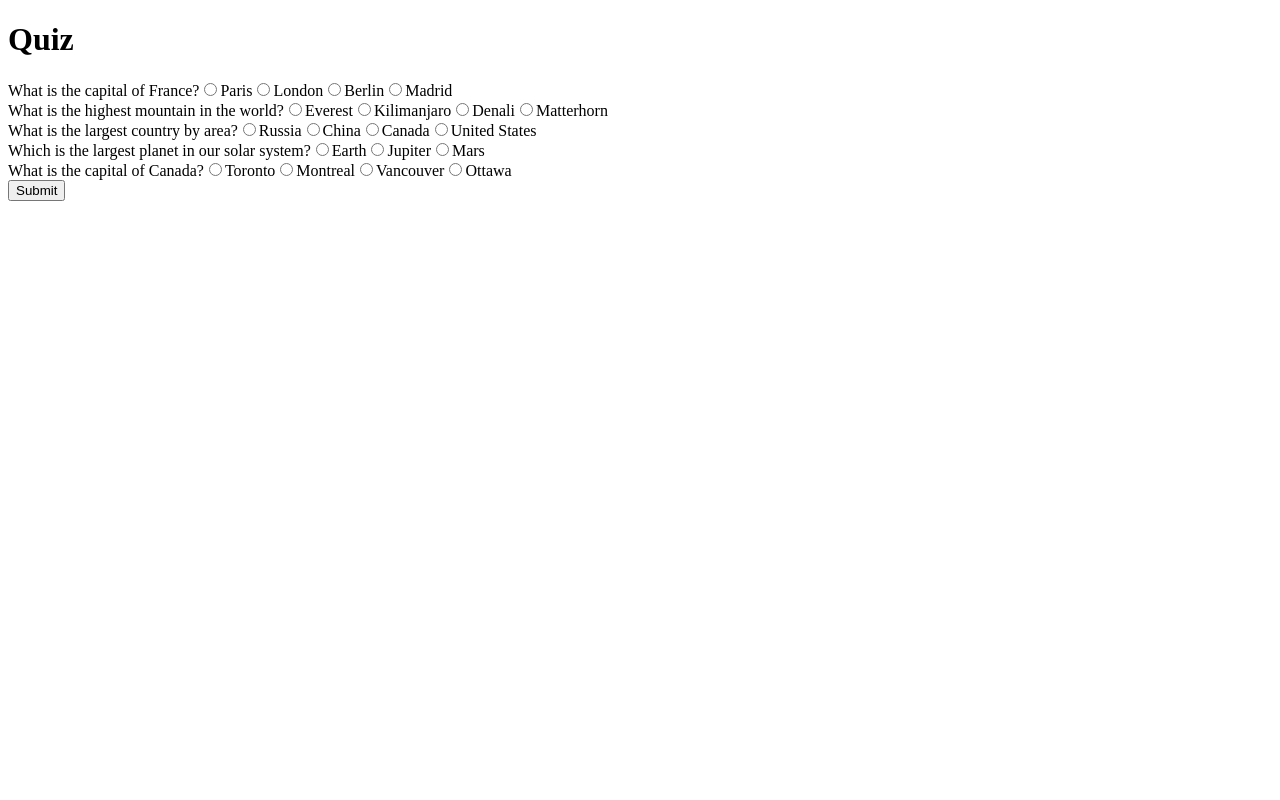
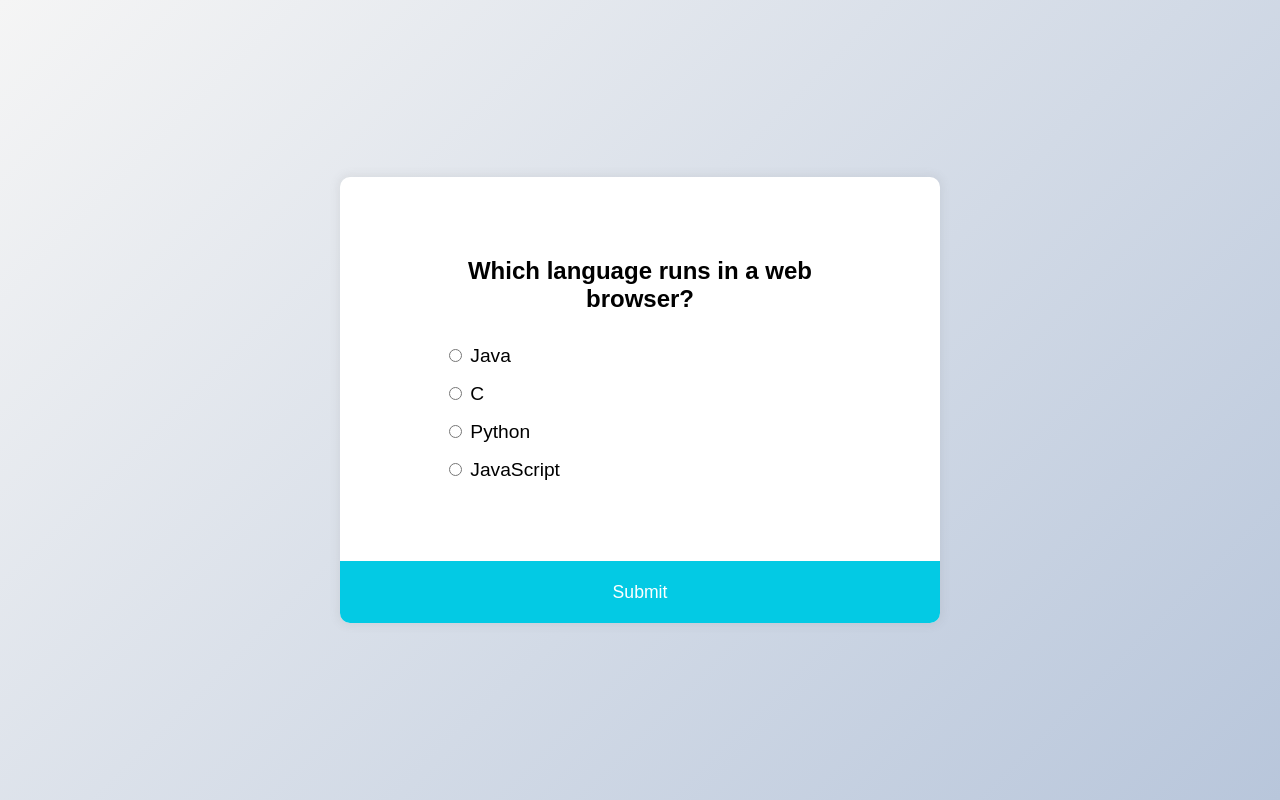
Before and after one commit to acciojob/quiz-Yogeshnagre00, a website: page main.html in a window 1280 px wide. Drawn offline with Linux system fonts and the light colour scheme.

Commit message:
created a submission

```diff
--- a/main.html
+++ b/main.html
@@ -1,17 +1,47 @@
 <!DOCTYPE html>
 
 <html>
-  <head>
-    <link rel="stylesheet" href="styles.css" />
-  </head>
 
-  <body>
-    <!-- do not change this code -->
-    <h1>Quiz</h1>
-    <div id="questions"></div>
-    <button id="submit">Submit</button>
-    <div id="score"></div>
+<head>
+	<link rel="stylesheet" href="styles.css">
+</head>
 
-    <script type="text/javascript" src="./script.js"></script>
-  </body>
+<body>
+	<!-- the entire body must be written by student -->
+	<div class="quix-container" id="quiz">
+        <div class="quiz-header">
+            <h2 id="question">Question Text</h2>
+
+            <ul>
+                <li>
+                    <input type="radio" name="answer" id="a" class="answer">
+                    <label for="a" id="a_text">Answer</label>
+                </li>
+
+                <li>
+                    <input type="radio" name="answer" id="b" class="answer">
+                    <label for="b" id="b_text">Answer</label>
+                </li>
+
+                <li>
+                    <input type="radio" name="answer" id="c" class="answer">
+                    <label for="c" id="c_text">Answer</label>
+                </li>
+
+                <li>
+                    <input type="radio" name="answer" id="d" class="answer">
+                    <label for="d" id="d_text">Answer</label>
+                </li>
+            </ul>
+        </div>
+        <button id="submit">Submit</button>
+    </div>
+
+
+
+    <script type="text/javascript" src="./script.js">
+</script>
+
+</body>
+
 </html>
--- a/script.js
+++ b/script.js
@@ -1,92 +1,102 @@
-const questions = [
-  {
-    question: "What is the capital of France?",
-    choices: ["Paris", "London", "Berlin", "Madrid"],
-    answer: "Paris",
-  },
-  {
-    question: "What is the highest mountain in the world?",
-    choices: ["Everest", "Kilimanjaro", "Denali", "Matterhorn"],
-    answer: "Everest",
-  },
-  {
-    question: "What is the largest country by area?",
-    choices: ["Russia", "China", "Canada", "United States"],
-    answer: "Russia",
-  },
-  {
-    question: "Which is the largest planet in our solar system?",
-    choices: ["Earth", "Jupiter", "Mars"],
-    answer: "Jupiter",
-  },
-  {
-    question: "What is the capital of Canada?",
-    choices: ["Toronto", "Montreal", "Vancouver", "Ottawa"],
-    answer: "Ottawa",
-  },
-];
+const quizData =[
+    {
+        question: "Which language runs in a web browser?",
+        a: "Java",
+        b: "C",
+        c: "Python",
+        d: "JavaScript",
+        correct: "d",
+    },
+    {
+        question: "What does CSS stand for?",
+        a: "Central Style Sheets",
+        b: "Cascading Style Sheets",
+        c: "Cascading Simple Sheets",
+        d: "Cars SUVs Sailboats",
+        correct: "b",
+    },
+    {
+        question: "What does HTML stand for?",
+        a: "Hypertext Markup Language",
+        b: "Hypertext Markdown Language",
+        c: "Hyperloop Machine Language",
+        d: "Helicopters Terminals Motorboats Lamborginis",
+        correct: "a",
+    },
+    {
+        question: "What year was JavaScript launched?",
+        a: "1996",
+        b: "1995",
+        c: "1994",
+        d: "none of the above",
+        correct: "b",
+    }
+]
 
-const submitButton = document.getElementById("submit");
-const questionsElement = document.getElementById("questions");
 
-// Get the saved progress from session storage
-const savedProgress = JSON.parse(sessionStorage.getItem("progress"));
-// Submit the quiz and show the score
-submitButton.addEventListener("click", showScore);
+const quiz = document.getElementById('quiz')
+const answerEls = document.querySelectorAll('.answer')
+const questionEl = document.getElementById('question')
+const a_text = document.getElementById('a_text')
+const b_text = document.getElementById('b_text')
+const c_text = document.getElementById('c_text')
+const d_text = document.getElementById('d_text')
+const submitBtn = document.getElementById('submit')
 
-// If there is saved progress, use it. Otherwise, start from the beginning.
-let userAnswers = savedProgress ? savedProgress : [];
+let currentQuiz = 0
+let score = 0
 
-// Display the quiz questions and choices
-function renderQuestions() {
-  for (let i = 0; i < questions.length; i++) {
-    const question = questions[i];
-    const questionElement = document.createElement("div");
-    const questionText = document.createTextNode(question.question);
-    questionElement.appendChild(questionText);
-    for (let j = 0; j < question.choices.length; j++) {
-      const choice = question.choices[j];
-      const choiceElement = document.createElement("input");
-      choiceElement.setAttribute("type", "radio");
-      choiceElement.setAttribute("name", `question-${i}`);
-      choiceElement.setAttribute("value", choice);
-      if (userAnswers[i] === choice) {
-        choiceElement.setAttribute("checked", true);
-      }
-      const choiceText = document.createTextNode(choice);
-      questionElement.appendChild(choiceElement);
-      questionElement.appendChild(choiceText);
-    }
-    questionsElement.appendChild(questionElement);
-  }
+loadQuiz()
+
+
+function loadQuiz() {
+
+    deselectAnswer()
+
+    const currentQuizData = quizData[currentQuiz]
+
+    questionEl.innerText = currentQuizData.question
+
+    a_text.innerText = currentQuizData.a
+    b_text.innerText = currentQuizData.b
+    c_text.innerText = currentQuizData.c
+    d_text.innerText = currentQuizData.d
 }
 
-// Save the user's answer when they select a choice
-function saveAnswers() {
-  const choiceElements = document.querySelectorAll("input[type=radio]");
-  for (let i = 0; i < choiceElements.length; i++) {
-    const choiceElement = choiceElements[i];
-    choiceElement.addEventListener("change", function (event) {
-      const answer = event.target.value;
-      userAnswers[parseInt(event.target.name.split("-")[1], 10)] = answer;
-      sessionStorage.setItem("progress", JSON.stringify(userAnswers));
-    });
-  }
+function deselectAnswer() {
+    answerEls.forEach(answerEl => answerEl.checked = false)
 }
 
-function showScore() {
-  let score = 0;
-  for (let i = 0; i < questions.length; i++) {
-    const question = questions[i];
-    const userAnswer = userAnswers[i];
-    if (userAnswer === question.answer) {
-      score++;
-    }
-  }
-  localStorage.setItem("score", score);
-  const scoreElement = document.getElementById("score");
-  scoreElement.innerText = `Your score is ${score} out of ${questions.length}.`;
+
+function getSelected(){
+    let answer
+    answerEls.forEach(answerEl => {
+        if(answerEl.checked) {
+            answer = answerEl.id
+        }
+    })
+
+    return answer
 }
 
-renderQuestions();
-saveAnswers();
+submitBtn.addEventListener('click', () => {
+    const answer = getSelected()
+
+    if(answer) {
+        if(answer === quizData[currentQuiz].correct) {
+            score++
+        }
+
+        currentQuiz++
+
+        if(currentQuiz < quizData.length) {
+            loadQuiz()
+        } else {
+            quiz.innerHTML = `
+            <h2>\n You answered ${score}/${quizData.length} questions correctly\n</h2>
+
+            <button onclick="location.reload()">Reload</button>
+            `
+        }
+    }
+})
--- /dev/null
+++ b/styles.css
@@ -0,0 +1,67 @@
+* {
+    box-sizing: border-box;
+}
+
+body{
+    background-color: #b8c6db;
+    background-image: linear-gradient(315deg, #b8c6db 0%, #f5f5f5 100%);
+    font-family: sans-serif;
+    display: flex;
+    align-items: center;
+    justify-content: center;
+    height: 100vh;
+    overflow: hidden;
+    margin: 0;
+}
+
+.quix-container {
+    background-color: #fff;
+    border-radius: 10px;
+    box-shadow: 0 0 10px 2px rgba(100, 100, 100, 0.1);
+    width: 600px;
+    overflow: hidden;
+}
+
+.quiz-header{
+    padding: 4rem;
+}
+
+h2 {
+    padding: 1rem;
+    text-align: center;
+    margin: 0;
+}
+
+ul{
+    list-style-type: none;
+}
+
+ul li {
+    font-size: 1.2rem;
+    margin: 1rem 0;
+}
+
+ul li label {
+    cursor: pointer;
+}
+
+button {
+    background-color: #03cae4;
+    color: #fff;
+    border: none;
+    display: block;
+    width: 100%;
+    cursor: pointer;
+    font-size: 1.1rem;
+    font-family: inherit;
+    padding: 1.3rem;
+}
+
+button:hover {
+    background-color: #04adc4;
+}
+
+button:focus {
+    outline: none;
+    background-color: #44b927;
+}
```
